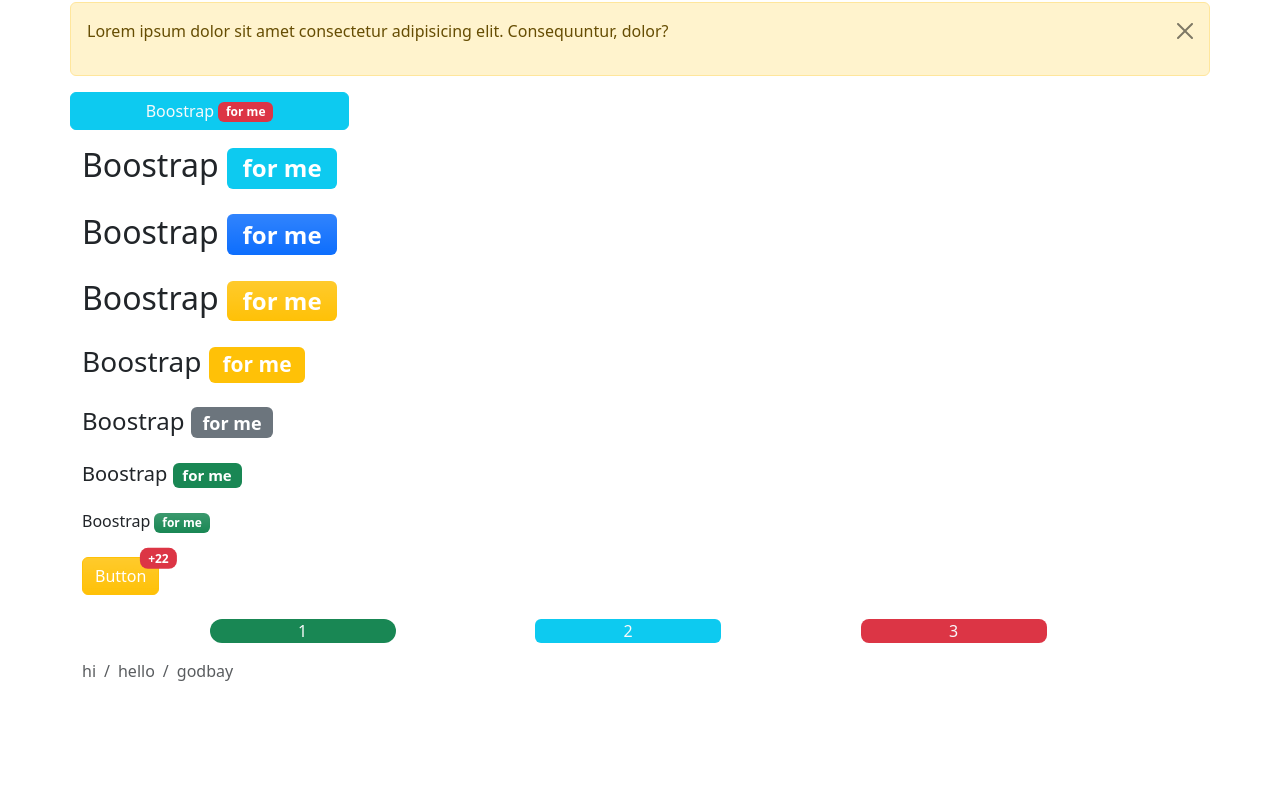
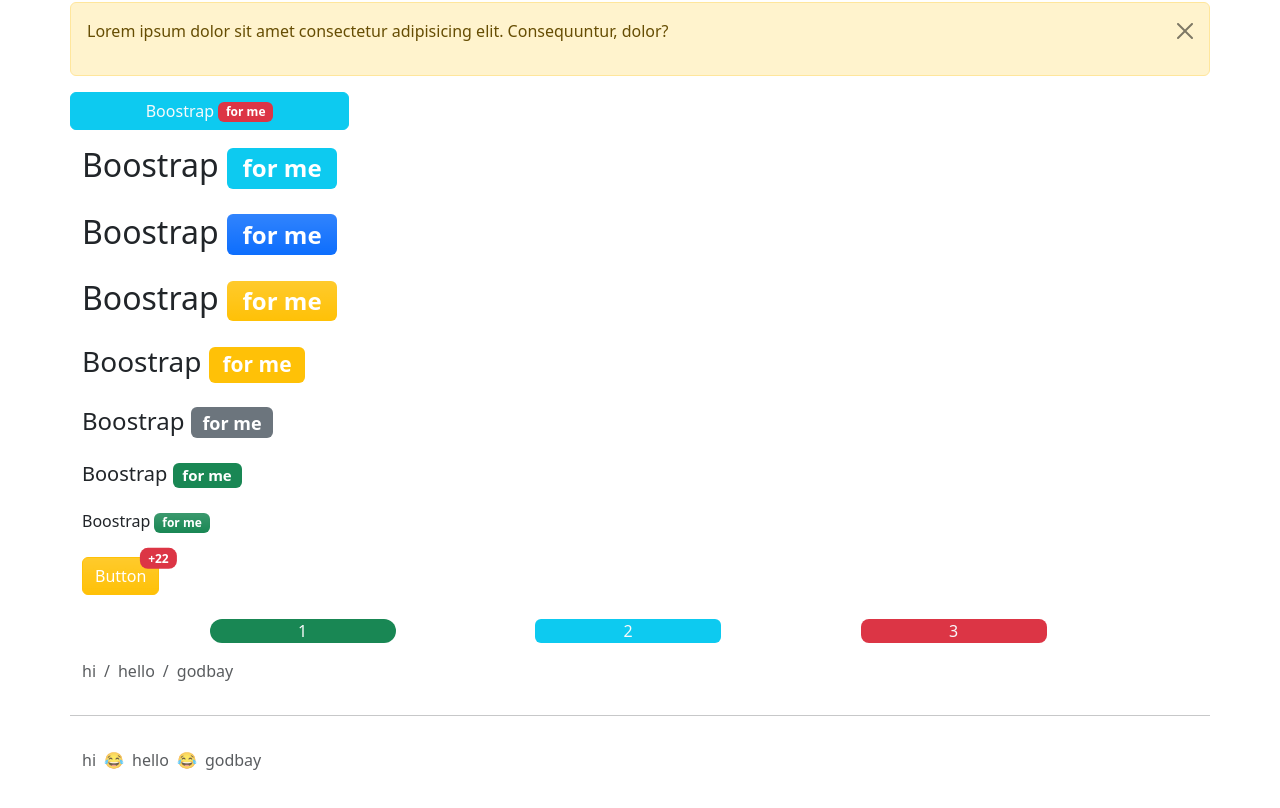
Before and after one commit to ami87878/ReviewBootstrap, a plain HTML site: page index.html in a window 1280 px wide. Shown: the part 3456-4264 px from the top of the page. Before the commit the page ends 4179 px from the top, so only its background shows below. Drawn offline with Linux system fonts and the light colour scheme.

Commit message:
ADD BREADCRUMB

```diff
--- a/index.html
+++ b/index.html
@@ -364,6 +364,16 @@
     </ol>
   </nav>
 
+  <hr>
+
+  <nav style="--bs-breadcrumb-divider:'😂'">
+    <ol class="breadcrumb  ">
+      <li class="breadcrumb-item active ">hi</li>
+      <li class="breadcrumb-item active ">hello</li>
+      <li class="breadcrumb-item active "> godbay</li>
+    </ol>
+  </nav>
+
 
 
 
```
